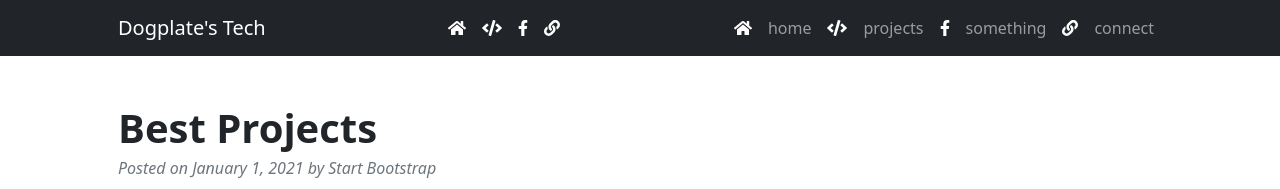
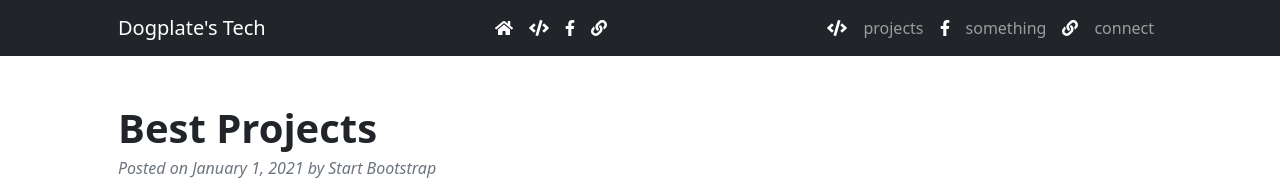
Before and after one commit to dogplate/dogplate.github.io, a plain HTML site: page html/projects_1.html in a window 1280 px wide. Shown: the top 189 px of the page. Drawn offline with nearby package versions, Linux system fonts and the light colour scheme.

Commit message:
Update projects_1.html

```diff
--- a/html/projects_1.html
+++ b/html/projects_1.html
@@ -30,7 +30,6 @@
                 </div>
                 <div class="collapse navbar-collapse" id="navbarSupportedContent">
                     <ul class="navbar-nav ms-auto mb-2 mb-lg-0">
-                        <li class="nav-item"><a class="nav-link" href="../index.html"><i class="fas fa-home" style="color:white; margin-right:1rem;"></i>home</a></li>
                         <li class="nav-item"><a class="nav-link" href="#"><i class="fas fa-code" style="color:white; margin-right:1rem;"></i>projects</a></li>
                         <li class="nav-item"><a class="nav-link" href="#"><i class="fab fa-facebook-f" style="color:white; margin-right:1rem;"></i>something</a></li>
                         <li class="nav-item"><a class="nav-link" href="./myInfo.html"><i class="fas fa-link" style="color:white; margin-right:1rem;"></i>connect</a></li>
```
